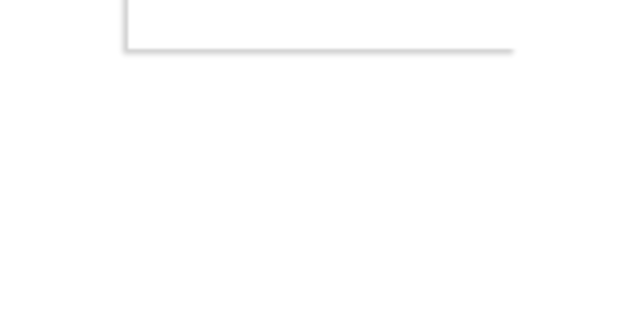
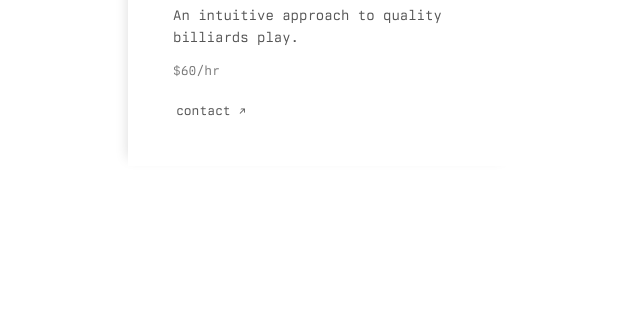
Before and after one commit to dizzysky/sanjid.com, a plain HTML site: page index.html in a window 1280 px wide. Shown: the part 479-800 px from the top of the page, without its empty margins (0-640 px from the left). Drawn offline with Linux system fonts and the light colour scheme.

Commit message:
Update website with billiards coaching

```diff
--- a/index.html
+++ b/index.html
@@ -3,22 +3,32 @@
     <head>
         <!-- image sourcing locally vs GitHub -->
         <script>
-            const isLocal = window.location.hostname === "localhost" || window.location.hostname === "127.0.0.1";
+            const isLocal =
+                window.location.hostname === "localhost" ||
+                window.location.hostname === "127.0.0.1";
             const basePath = isLocal ? "" : "/sanjid.com";
             document.querySelectorAll("[data-screenshot]").forEach((link) => {
                 const screenshotSrc = link.getAttribute("data-screenshot");
-                link.setAttribute("data-screenshot", `${basePath}${screenshotSrc}`);
+                link.setAttribute(
+                    "data-screenshot",
+                    `${basePath}${screenshotSrc}`
+                );
             });
         </script>
-    <!-- Google tag (gtag.js) -->
-<script async src="https://www.googletagmanager.com/gtag/js?id=G-G18ZD3GQX6"></script>
-<script>
-    window.dataLayer = window.dataLayer || [];
-    function gtag(){dataLayer.push(arguments);}
-    gtag('js', new Date());
+        <!-- Google tag (gtag.js) -->
+        <script
+            async
+            src="https://www.googletagmanager.com/gtag/js?id=G-G18ZD3GQX6"
+        ></script>
+        <script>
+            window.dataLayer = window.dataLayer || [];
+            function gtag() {
+                dataLayer.push(arguments);
+            }
+            gtag("js", new Date());
 
-    gtag('config', 'G-G18ZD3GQX6');
-</script>
+            gtag("config", "G-G18ZD3GQX6");
+        </script>
         <script>
             window.dataLayer = window.dataLayer || [];
             function gtag() {
@@ -37,7 +47,7 @@
             href="https://fonts.googleapis.com/css2?family=Montserrat:wght@400;700&display=swap"
             rel="stylesheet"
         />
-        <link rel="icon" href="/favicon.ico" type="image/x-icon">
+        <link rel="icon" href="/favicon.ico" type="image/x-icon" />
     </head>
     <body>
         <div class="screenshot-display">
@@ -45,7 +55,16 @@
         </div>
         <div class="main-content">
             <img class="headshot" src="./assets/images/corner.jpeg" />
-            <h1>Sanjid Dewan</h2>
+            <h1>Sanjid Dewan</h1>
+
+            <p class="coaching-description">
+                An intuitive approach to quality billiards play.
+            </p>
+
+            <p class="coaching-rate">$60/hr</p>
+            <a class="coaching-email" href="mailto:dsanjid@gmail.com">
+                contact ↗
+            </a>
             <!-- <h2 class="links-header">Projects</h2>
             <div class="links-container">
                 <a
--- a/style.css
+++ b/style.css
@@ -24,15 +24,15 @@ body {
     margin: 10% 0 0 10%;
     font-family: "Montserrat";
     font-size: 15px;
-    -webkit-filter: blur(1px);
-    filter: blur(1px);
+    /* -webkit-filter: blur(1px);
+    filter: blur(1px); */
 }
 
 .main-content {
     position: relative;
     display: inline-block;
     padding: 45px;
-    box-shadow: -5px 5px 5px rgba(0, 0, 0, 0.2);
+    box-shadow: -8px 0 12px -8px rgba(0, 0, 0, 0.15);
 }
 
 .headshot {
@@ -80,3 +80,30 @@ a:hover {
     flex-direction: column;
     align-items: start;
 }
+
+.coaching-description {
+    font-family: "Berkeley Mono", monospace;
+    font-size: 14px;
+    line-height: 1.6;
+    max-width: 300px;
+    color: #555;
+}
+
+.coaching-rate {
+    font-family: "Berkeley Mono", monospace;
+    font-size: 13px;
+    color: #777;
+    margin-top: 12px;
+}
+
+.coaching-email {
+    display: inline-block;
+    font-family: "Berkeley Mono", monospace;
+    font-size: 13px;
+    color: #555;
+    margin-top: 12px;
+}
+
+.coaching-email:hover {
+    color: blue;
+}
```
